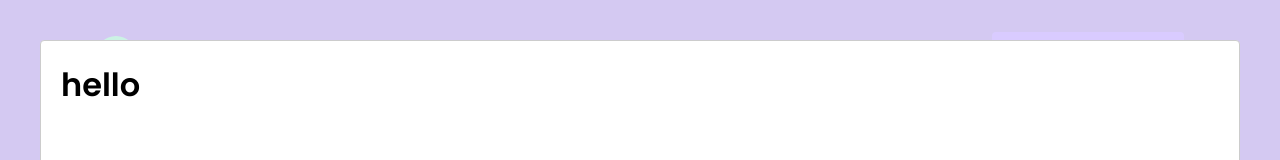
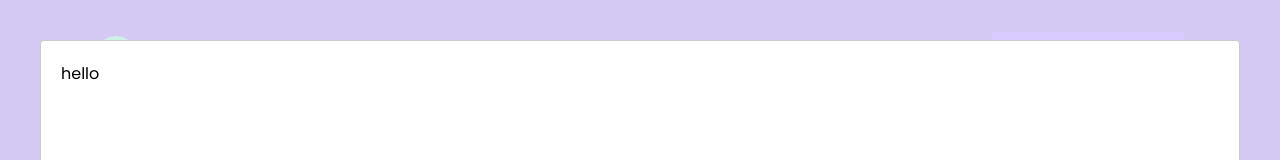
Before and after one commit to ignite-bootcamp/dtmoney, a React (Create React App) app: page / in a window 1280 px wide. Both pictures are taken after a click on the button "Nova transação". Shown: the top 160 px of the page. Built offline with nearby package versions, Linux system fonts and the light colour scheme.

Commit message:
feat(components): created NewTransactionModal component

```diff
--- a/src/App.tsx
+++ b/src/App.tsx
@@ -2,6 +2,7 @@ import { useState } from 'react';
 import Modal from 'react-modal';
 import { Dashboard } from './components/Dashboard';
 import { Header } from './components/Header';
+import { NewTransactionsModal } from './components/NewTransactionModal';
 import { GlobalStyles } from './styles/global';
 
 Modal.setAppElement('#root');
@@ -14,12 +15,10 @@ function App() {
       <Header onOpenNewTransaction={() => setIsNewTransactionModalOpen(true)} />
       <Dashboard />
 
-      <Modal
+      <NewTransactionsModal
+        isOpen={isNewTransactionModalOpen}
         onRequestClose={() => setIsNewTransactionModalOpen(false)}
-        isOpen={isNewTransactionModalOpen}
-      >
-        <h1>hello</h1>
-      </Modal>
+      />
       <GlobalStyles />
     </>
   );
--- /dev/null
+++ b/src/components/NewTransactionModal/index.tsx
@@ -0,0 +1,18 @@
+import Modal from 'react-modal';
+import { Container } from './styles';
+
+type NewTransactionsModalProps = {
+  isOpen: boolean;
+  onRequestClose: () => void;
+};
+
+export function NewTransactionsModal({
+  isOpen,
+  onRequestClose
+}: NewTransactionsModalProps) {
+  return (
+    <Modal onRequestClose={onRequestClose} isOpen={isOpen}>
+      <Container>hello</Container>
+    </Modal>
+  );
+}
--- /dev/null
+++ b/src/components/NewTransactionModal/styles.ts
@@ -0,0 +1,3 @@
+import styled from 'styled-components';
+
+export const Container = styled.div``;
```
